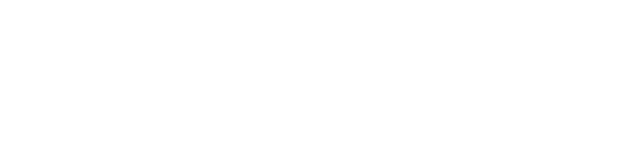
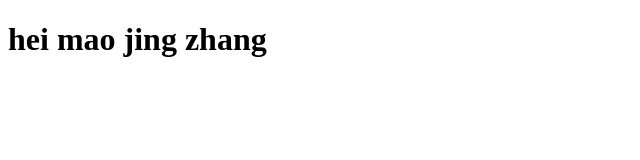
Before and after one commit to og-xis/project_01, a plain HTML site: page index.html in a window 1280 px wide. Shown: the whole page, without its empty margins (0-640 px from the left). Drawn offline with Linux system fonts and the light colour scheme.

Commit message:
提交了css和js

```diff
--- a/index.html
+++ b/index.html
@@ -8,7 +8,7 @@
 </head>
 
 <body>
-
+    <h1> hei mao jing zhang </h1>
 </body>
 
 </html>
```
Also changed, not shown: index.css (added), index.js (added).
